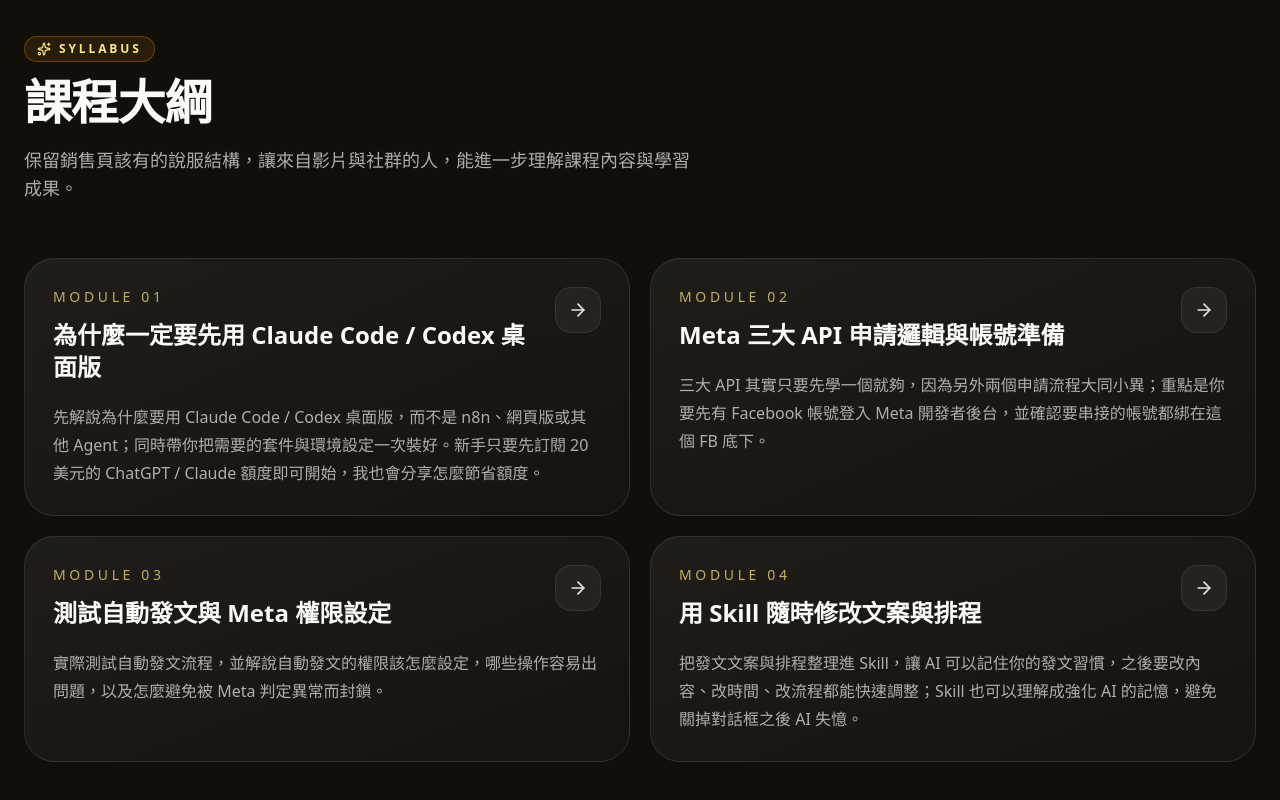
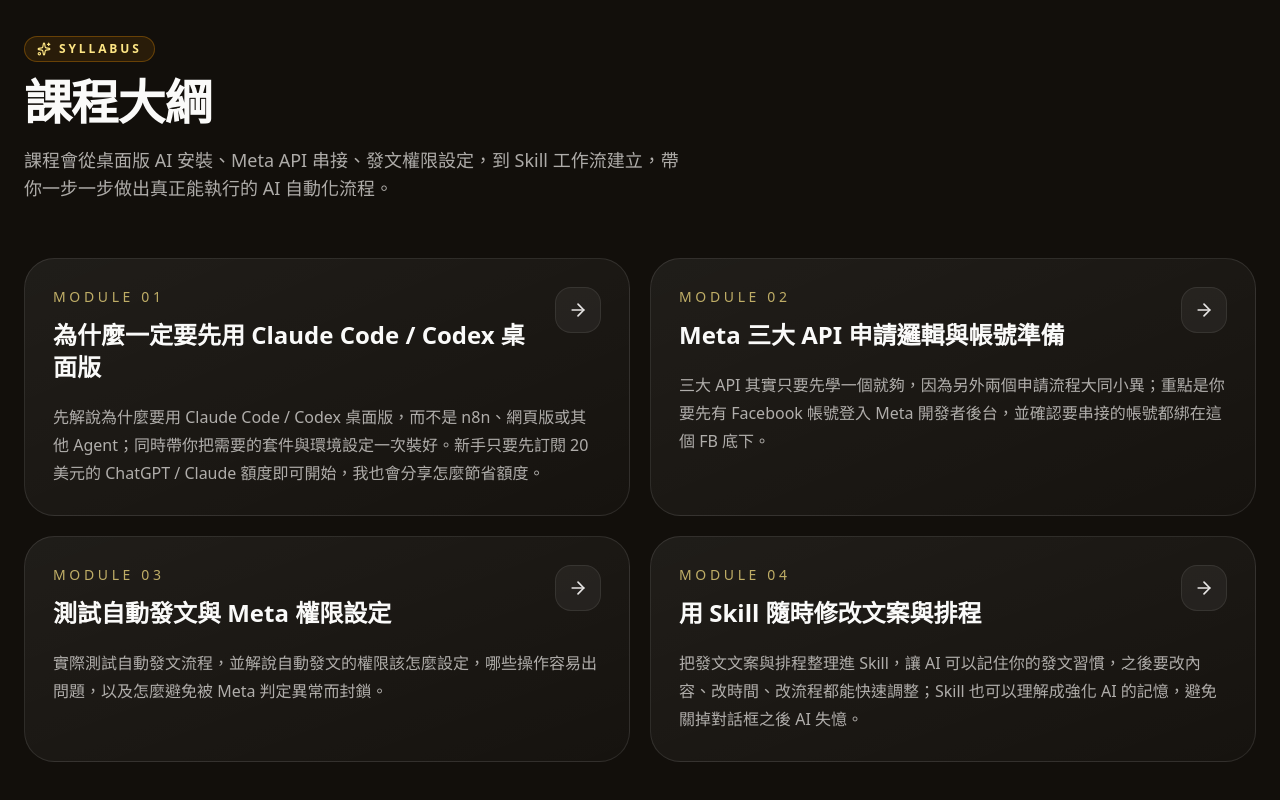
Before and after one commit to js0980420/Blog-Alex-Wang, a React (Vite) app: page / in a window 1280 px wide. Shown: the part 1862-2662 px from the top of the page. Built offline with nearby package versions, Linux system fonts and the light colour scheme.

Commit message:
更新課程大綱區介紹文案
將課程大綱標題下方的舊 placeholder 說明改成符合目前課程內容的正式介紹，聚焦桌面版 AI 安裝、Meta API 串接、發文權限與 Skill 工作流。

```diff
--- a/src/App.tsx
+++ b/src/App.tsx
@@ -536,7 +536,7 @@
             <SectionTitle
               eyebrow="Syllabus"
               title="課程大綱"
-              description="保留銷售頁該有的說服結構，讓來自影片與社群的人，能進一步理解課程內容與學習成果。"
+              description="課程會從桌面版 AI 安裝、Meta API 串接、發文權限設定，到 Skill 工作流建立，帶你一步一步做出真正能執行的 AI 自動化流程。"
             />
 
             <div className="mt-14 grid gap-5 lg:grid-cols-2">
```
